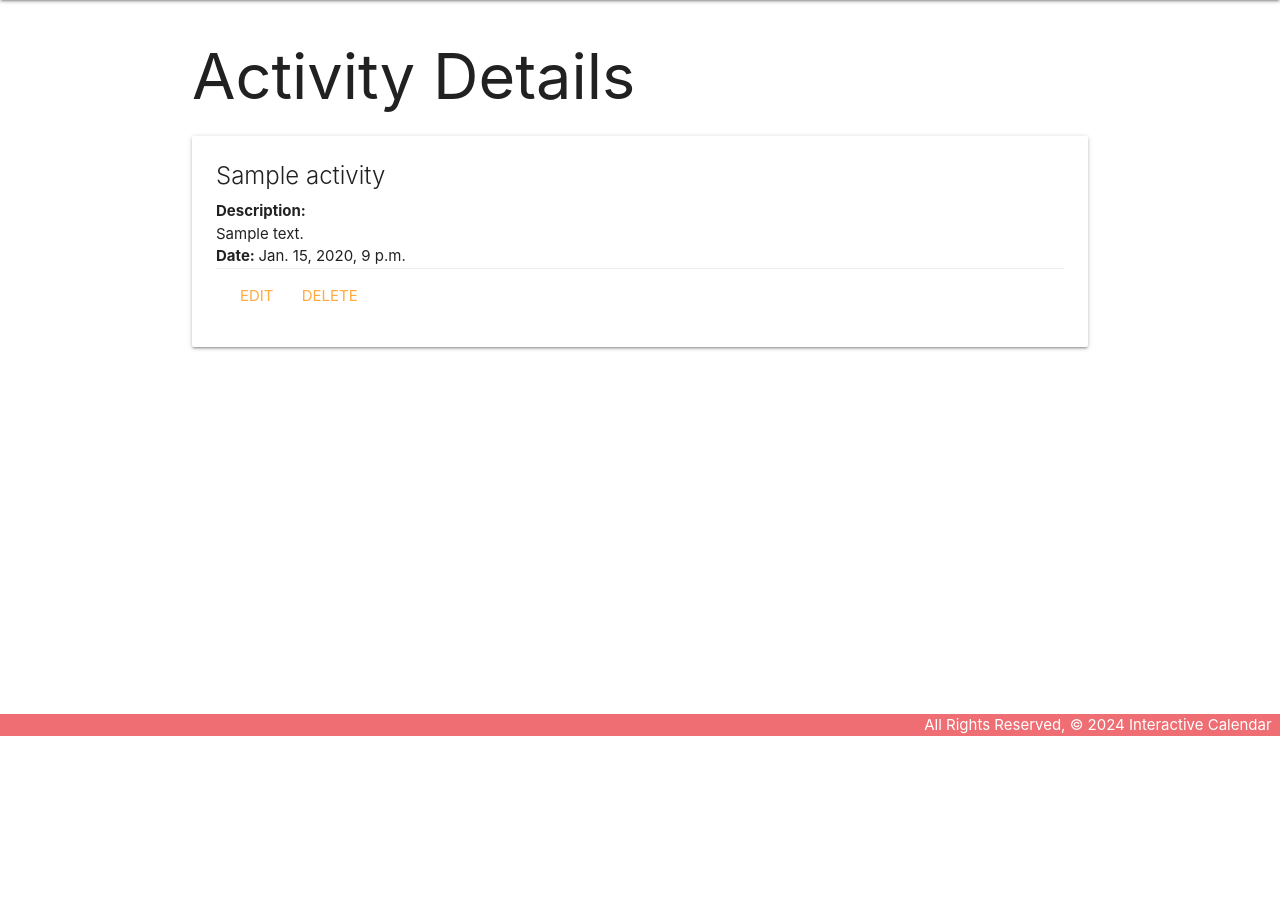
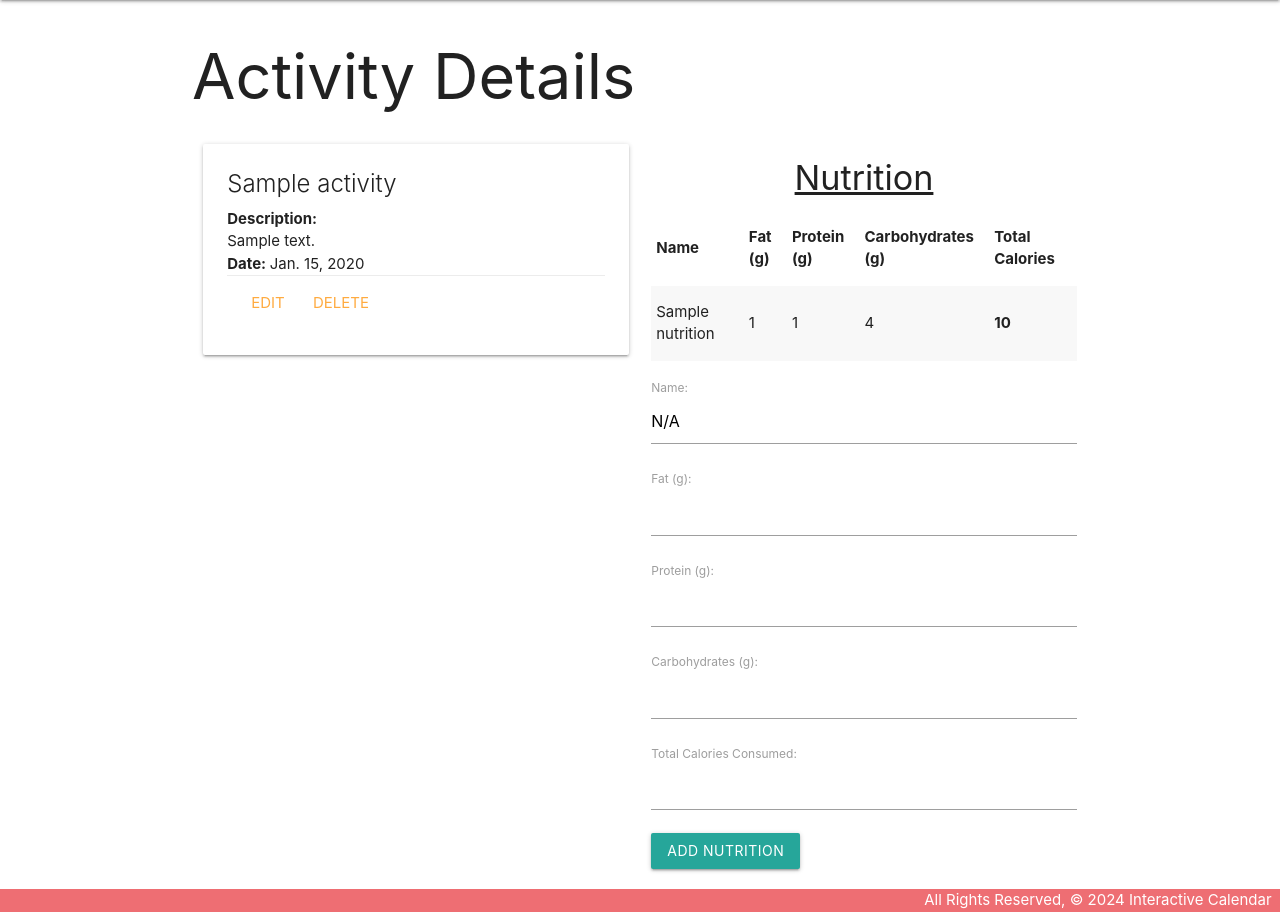
Before and after one commit to jordanjanszen/interactivecalendar, a Django app: page /activities/1/ in a window 1280 px wide. Shown: the part 64-976 px from the top of the page. Before the commit the page ends 800 px from the top, so only its background shows below. Run offline with Django 5.2, Linux system fonts and the light colour scheme; tables that the repository leaves empty hold one stand-in row (values such as "Sample post").

Commit message:
Nutrition form completed

```diff
--- a/main_app/admin.py
+++ b/main_app/admin.py
@@ -1,7 +1,8 @@
 from django.contrib import admin
 
-from .models import Activity, Sleep
+from .models import Activity, Sleep, Nutrition
 
 # Register your models here.
 admin.site.register(Activity)
 admin.site.register(Sleep)
+admin.site.register(Nutrition)
--- /dev/null
+++ b/main_app/forms.py
@@ -0,0 +1,8 @@
+from django.forms import ModelForm
+from .models import Nutrition
+
+class NutritionForm(ModelForm):
+    class Meta:
+        model = Nutrition
+        fields = '__all__'
+        exclude = ['activity']
--- a/main_app/models.py
+++ b/main_app/models.py
@@ -5,12 +5,12 @@ from django.urls import reverse
 class Activity(models.Model):
     name = models.CharField(max_length=100)
     description = models.TextField(max_length=250)
-    date = models.DateTimeField()
+    date = models.DateField('Date (yyyy/mm/dd)')
     type = models.CharField(max_length=25)
-    time = models.DurationField()
-    distance = models.IntegerField()
-    elevationgain = models.IntegerField()
-    calories = models.IntegerField()
+    time = models.DurationField('Activity Duration (hh:mm:ss)')
+    distance = models.IntegerField('Distance (m)')
+    elevationgain = models.IntegerField('Elevation Gain (m)')
+    calories = models.IntegerField('Calories Burned')
 
     def __str__(self):
         return self.name
@@ -21,9 +21,17 @@ class Activity(models.Model):
     class Meta:
         ordering = ['-date']
 
+class Nutrition(models.Model):
+    name = models.CharField(max_length=75, default='N/A')
+    fat = models.IntegerField('Fat (g)')
+    protein = models.IntegerField('Protein (g)')
+    carbohydrates = models.IntegerField('Carbohydrates (g)')
+    totalcalories = models.IntegerField('Total Calories Consumed')
+
+    activity = models.ForeignKey(Activity, on_delete=models.CASCADE)
 
 class Sleep(models.Model):
-    date = models.DateField()
+    date = models.DateField('Date (yyyy/mm/dd)')
     bedtime = models.TimeField()
     awake = models.TimeField()
     mood = models.CharField(max_length=25)
--- a/main_app/templates/activities/detail.html
+++ b/main_app/templates/activities/detail.html
@@ -2,39 +2,43 @@
 {% block content %}
 
 <h1>Activity Details</h1>
+
+
+<div class="row">
+  <div class="col s6">
     <div class="card">
       <div class="card-content">
         <span class="card-title">{{ activity.name }}</span>
         <p><b>Description: </b>{{ activity.description|linebreaks }}</p>
         <p><b>Date: </b>{{ activity.date }}</p>
         {% if activity.type == 'Run' %}
-          <p><b>Time: </b>{{ activity.time }}</p>
+            <p><b>Duration: </b>{{ activity.time }}</p>
             <p><b>Distance: </b>{{ activity.distance }}m</p>
             <p><b>Total Elevation Gain: </b>{{ activity.elevationgain }}</p>
-          <p><b>Calories: </b>{{ activity.calories }}cal</p>
+            <p><b>Calories burned: </b>{{ activity.calories }}cal</p>
         {% elif activity.type == 'Ride' %}
-          <p><b>Time: </b>{{ activity.time }}</p>
+            <p><b>Duration: </b>{{ activity.time }}</p>
             <p><b>Distance: </b>{{ activity.distance }}m</p>
             <p><b>Total Elevation Gain: </b>{{ activity.elevationgain }}m</p>
-          <p><b>Calories: </b>{{ activity.calories }}cal</p>
+            <p><b>Calories burned: </b>{{ activity.calories }}cal</p>
         {% elif activity.type == 'Swim' %}
-          <p><b>Time: </b>{{ activity.time }}</p>
+            <p><b>Duration: </b>{{ activity.time }}</p>
             <p><b>Distance: </b>{{ activity.distance }}m</p>
-          <p><b>Calories: </b>{{ activity.calories }}cal</p>
+            <p><b>Calories burned: </b>{{ activity.calories }}cal</p>
         {% elif activity.type == 'Walk' %}
-          <p><b>Time: </b>{{ activity.time }}</p>
+            <p><b>Duration: </b>{{ activity.time }}</p>
             <p><b>Distance: </b>{{ activity.distance }}m</p>
             <p><b>Total Elevation Gain: </b>{{ activity.elevationgain }}</p>
-          <p>Calories: {{ activity.calories }}cal</p>
+            <p>Calories burned: {{ activity.calories }}cal</p>
         {% elif activity.type == 'Gym' %}
-          <p><b>Time: </b>{{ activity.time }}</p>
+            <p><b>Duration: </b>{{ activity.time }}</p>
             <p><b>Calories: </b>{{ activity.calories }}cal</p>
         {% elif activity.type == 'Yoga' %}
-          <p><b>Time: </b>{{ activity.time }}</p>
-          <p><b>Calories: </b>{{ activity.calories }}cal</p>
+            <p><b>Duration: </b>{{ activity.time }}</p>
+            <p><b>Calories burned: </b>{{ activity.calories }}cal</p>
         {% elif activity.type == 'Other' %}
-          <p><b>Time: </b>{{ activity.time }}</p>
-          <p><b>Calories: </b>{{ activity.calories }}cal</p>
+            <p><b>Duration: </b>{{ activity.time }}</p>
+            <p><b>Calories burned: </b>{{ activity.calories }}cal</p>
         {% endif %}
         <div class="card-action">
           <a href="{% url 'activities_update' activity.id %}">Edit</a>
@@ -42,5 +46,31 @@
         </div>
       </div>
     </div>
+  </div>
+  <div class="col s6">
+    <table class="striped">
+      <thead>
+        <h4 style="text-align: center; text-decoration: underline;">Nutrition</h4>
+        <tr><th>Name</th><th>Fat (g)</th><th>Protein (g)</th><th>Carbohydrates (g)</th><th>Total Calories</th></tr>
+      </thead>
+      <tbody>
+        {% for nutrition in activity.nutrition_set.all %}
+          <tr>
+            <td>{{nutrition.name}}</td>
+            <td>{{nutrition.fat}}</td>
+            <td>{{nutrition.protein}}</td>
+            <td>{{nutrition.carbohydrates}}</td>
+            <td><b>{{nutrition.totalcalories}}</b></td>
+          </tr>
+        {% endfor %}
+      </tbody>
+    </table>
+    <form action="{% url 'add_nutrition' activity.id %}" method="POST">
+      {% csrf_token %}
+      {{ nutrition_form.as_p }}
+      <input type="submit" class="btn" value="Add Nutrition">
+    </form>
+  </div>
+</div>
 
 {% endblock %}
--- a/main_app/templates/main_app/activity_form.html
+++ b/main_app/templates/main_app/activity_form.html
@@ -13,4 +13,5 @@
     </table>
     <input type="submit" value="Submit" class="btn">
   </form>
+
 {% endblock %}
--- a/main_app/urls.py
+++ b/main_app/urls.py
@@ -10,6 +10,7 @@ urlpatterns = [
     path('activities/create/', views.ActivityCreate.as_view(), name='activities_create'),
     path('activities/<int:pk>/update/', views.ActivityUpdate.as_view(), name='activities_update'),
     path('activities/<int:pk>/delete/', views.ActivityDelete.as_view(), name='activities_delete'),
+    path('activities/<int:activity_id>/add_nutrition/', views.add_nutrition, name='add_nutrition'),
     path('sleep/', views.sleep_index, name='sleep_index'),
     path('sleep/<int:sleep_id>/', views.sleep_detail, name='sleep_detail'),
     path('sleep/create/', views.SleepCreate.as_view(), name='sleep_create'),
--- a/main_app/views.py
+++ b/main_app/views.py
@@ -1,5 +1,8 @@
-from django.shortcuts import render
+from django.shortcuts import render, redirect
 from django.views.generic.edit import CreateView, UpdateView, DeleteView
+
+# Import FORMS
+from .forms import NutritionForm
 
 # Import MODELS
 from .models import Activity, Sleep
@@ -25,8 +28,10 @@ def activities_index(request):
 
 def activities_detail(request, activity_id):
    activity = Activity.objects.get(id=activity_id)
+   nutrition_form = NutritionForm()
    return render(request, 'activities/detail.html', {
-      'activity': activity
+      'activity': activity,
+      'nutrition_form': nutrition_form,
    })
 
 class ActivityCreate(CreateView):
@@ -40,6 +45,15 @@ class ActivityUpdate(UpdateView):
 class ActivityDelete(DeleteView):
   model = Activity
   success_url = '/activities'
+
+def add_nutrition(request, activity_id):
+  form = NutritionForm(request.POST)
+  if form.is_valid():
+    new_nutrition = form.save(commit=False)
+    new_nutrition.activity_id = activity_id
+    new_nutrition.save()
+  return redirect('activities_detail', activity_id=activity_id)
+
 
 def sleep_index(request):
   sleeps = Sleep.objects.all()
```
Also changed, not shown: main_app/templates/activities/index.html (+14 -14 lines), main_app/migrations/0007_nutrition.py (added), main_app/migrations/0008_alter_activity_calories_alter_activity_date_and_more.py (added), main_app/migrations/0009_nutrition_name.py (added), main_app/migrations/0010_alter_activity_date.py (added), main_app/migrations/0011_rename_activity_nutrition_activity.py (added). Lines whose indentation alone changed are shown as unchanged.
